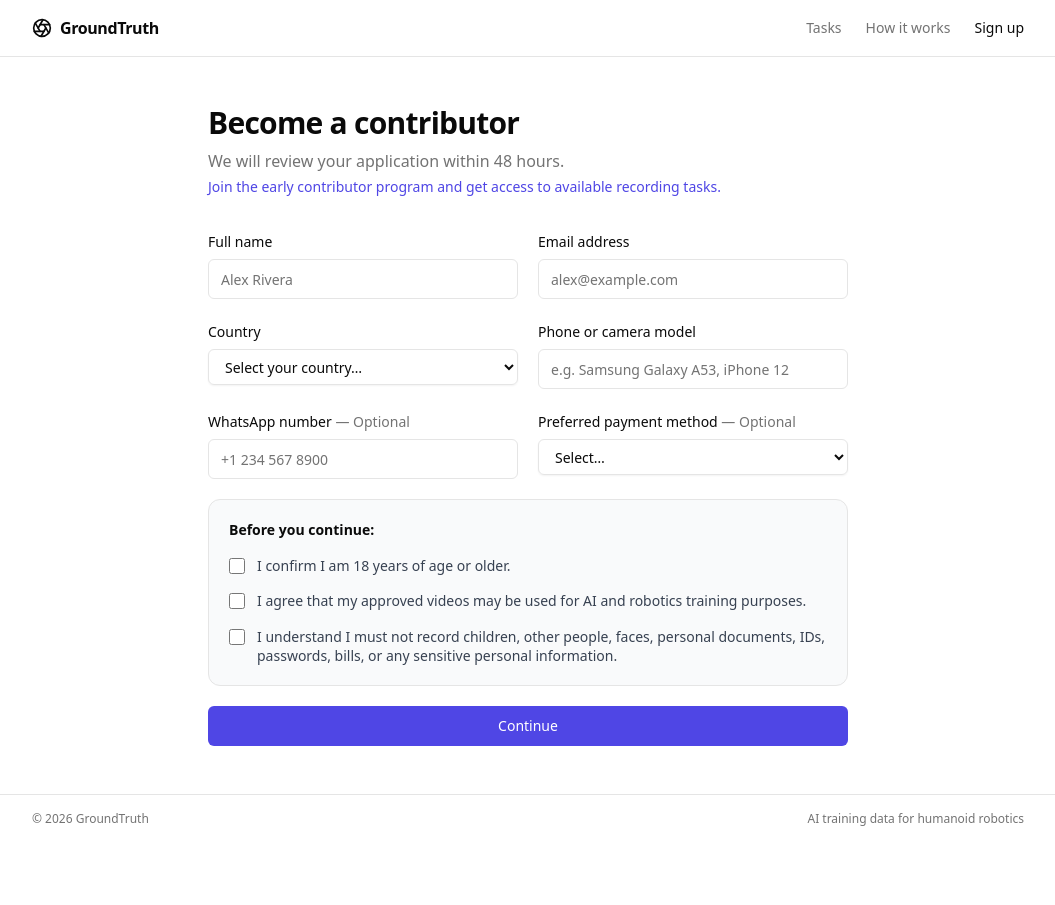
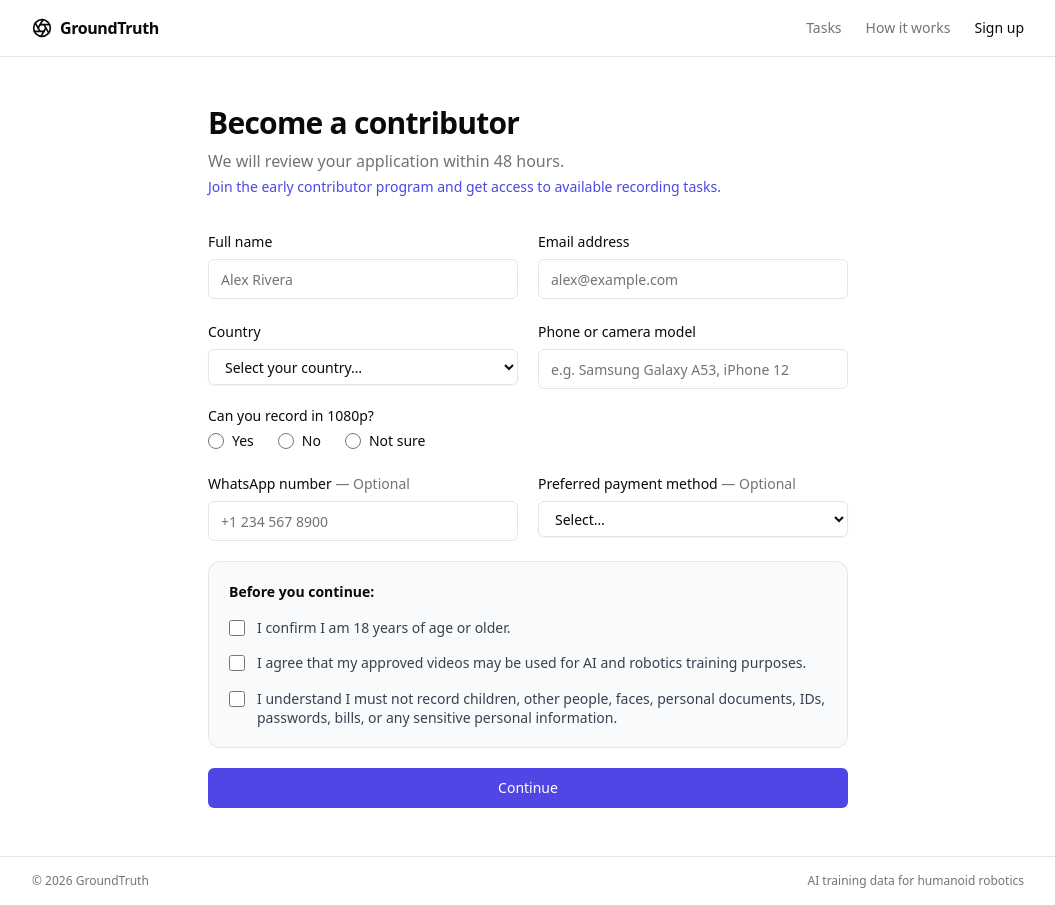
Before and after one commit to YOYOBB14/GroundTruth, a Next.js app: page /signup in a window 1280 px wide. Shown: the whole page, without its empty margins (112-1167 px from the left). Before the commit the page ends 843 px from the top, so only its background shows below. Built offline with nearby package versions, Linux system fonts and the light colour scheme.

Commit message:
fix: add can_record_1080p field back to signup form

```diff
--- a/src/app/(public)/signup/signup-form.tsx
+++ b/src/app/(public)/signup/signup-form.tsx
@@ -135,6 +135,30 @@ export function SignupForm() {
         </div>
       </div>
 
+      {/* 1080p capability */}
+      <div className="space-y-2">
+        <p className="text-sm font-medium leading-none">Can you record in 1080p?</p>
+        <div className="flex gap-6">
+          {[
+            { value: "yes", label: "Yes" },
+            { value: "no", label: "No" },
+            { value: "not_sure", label: "Not sure" },
+          ].map(({ value, label }) => (
+            <label key={value} className="flex items-center gap-2 cursor-pointer text-sm">
+              <input
+                type="radio"
+                name="can_record_1080p"
+                value={value}
+                required
+                className="size-4 accent-indigo-600"
+              />
+              {label}
+            </label>
+          ))}
+        </div>
+        {fe("can_record_1080p") && <p className="text-xs text-destructive">{fe("can_record_1080p")}</p>}
+      </div>
+
       {/* Optional fields */}
       <div className="grid gap-5 sm:grid-cols-2">
         <div className="space-y-1.5">
--- a/src/app/actions/contributor.ts
+++ b/src/app/actions/contributor.ts
@@ -8,6 +8,7 @@ const signupSchema = z.object({
   email: z.string().email("Enter a valid email address"),
   country: z.string().min(1, "Select your country"),
   phone_model: z.string().min(2, "Enter your phone or camera model"),
+  can_record_1080p: z.enum(["yes", "no", "not_sure"], { error: "Please select an option" }),
   whatsapp: z.string().optional(),
   payment_method: z.string().optional(),
   payment_details: z.string().optional(),
@@ -39,6 +40,7 @@ export async function signupContributor(
       email: formData.get("email"),
       country: formData.get("country"),
       phone_model: formData.get("phone_model"),
+      can_record_1080p: formData.get("can_record_1080p"),
       whatsapp: formData.get("whatsapp") || undefined,
       payment_method: formData.get("payment_method") || undefined,
       payment_details: formData.get("payment_details") || undefined,
@@ -58,7 +60,7 @@ export async function signupContributor(
       return { success: false, fieldErrors }
     }
 
-    const { full_name, email, country, phone_model, whatsapp, payment_method, payment_details } =
+    const { full_name, email, country, phone_model, can_record_1080p, whatsapp, payment_method, payment_details } =
       result.data
 
     const supabase = createAdminClient()
@@ -68,6 +70,7 @@ export async function signupContributor(
       email,
       country,
       phone_model,
+      can_record_1080p,
       whatsapp: whatsapp ?? null,
       payment_method: payment_method ?? null,
       payment_details: payment_details ?? null,
--- a/src/types/index.ts
+++ b/src/types/index.ts
@@ -8,6 +8,7 @@ export interface Contributor {
   email: string
   country: string
   phone_model: string
+  can_record_1080p: "yes" | "no" | "not_sure"
   whatsapp: string | null
   payment_method: string | null
   payment_details: string | null
```
Also changed, not shown: 1 other file (tests, documents, lock files or other folders).
